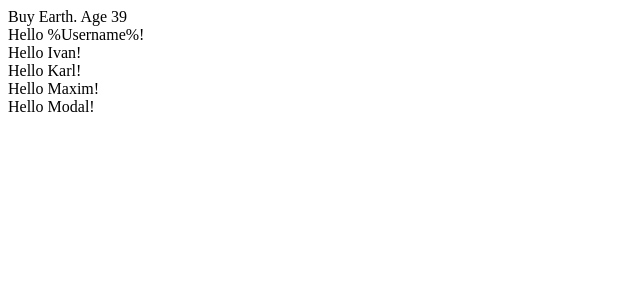
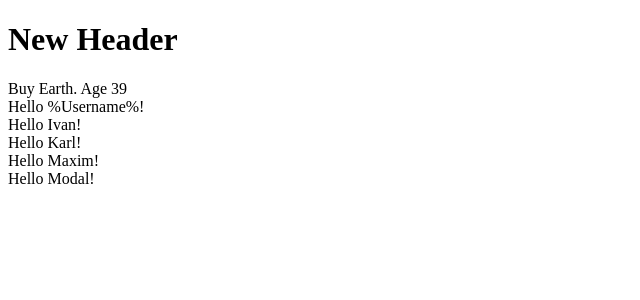
Before and after one commit to IvanSankov/lf_study, a React app: page / in a window 1280 px wide. Shown: the top 300 px of the page, without its empty margins (0-640 px from the left). Built offline with nearby package versions, Linux system fonts and the light colour scheme.

Commit message:
Занятие 3: Жизниненный цикл и свойство без значения

```diff
--- a/src/App.js
+++ b/src/App.js
@@ -2,11 +2,13 @@ import React from 'react';
 import Welcome from "./components/Welcome";
 import UserList from "./components/UserList";
 import Modal from "./components/Modal";
+import Header from "./components/Header";
 
 class App extends React.Component {
   render() {
     return (
       <>
+        <Header title="New Header" main />
         <Modal />
         <Welcome name="Mars" lastName="Earth" age={39} orders={['#123', '#qwe', '#zz3']} />
         <Welcome />
--- /dev/null
+++ b/src/components/Header.js
@@ -0,0 +1,18 @@
+import React, { Component } from 'react';
+
+class Header extends Component{
+
+  componentDidMount() {
+    document.title = this.props.title;
+  }
+
+  render() {
+    const { title, main } = this.props;
+
+    console.log('Header', main);
+
+    return <h1>{ title }</h1>
+  }
+}
+
+export default Header;
```
